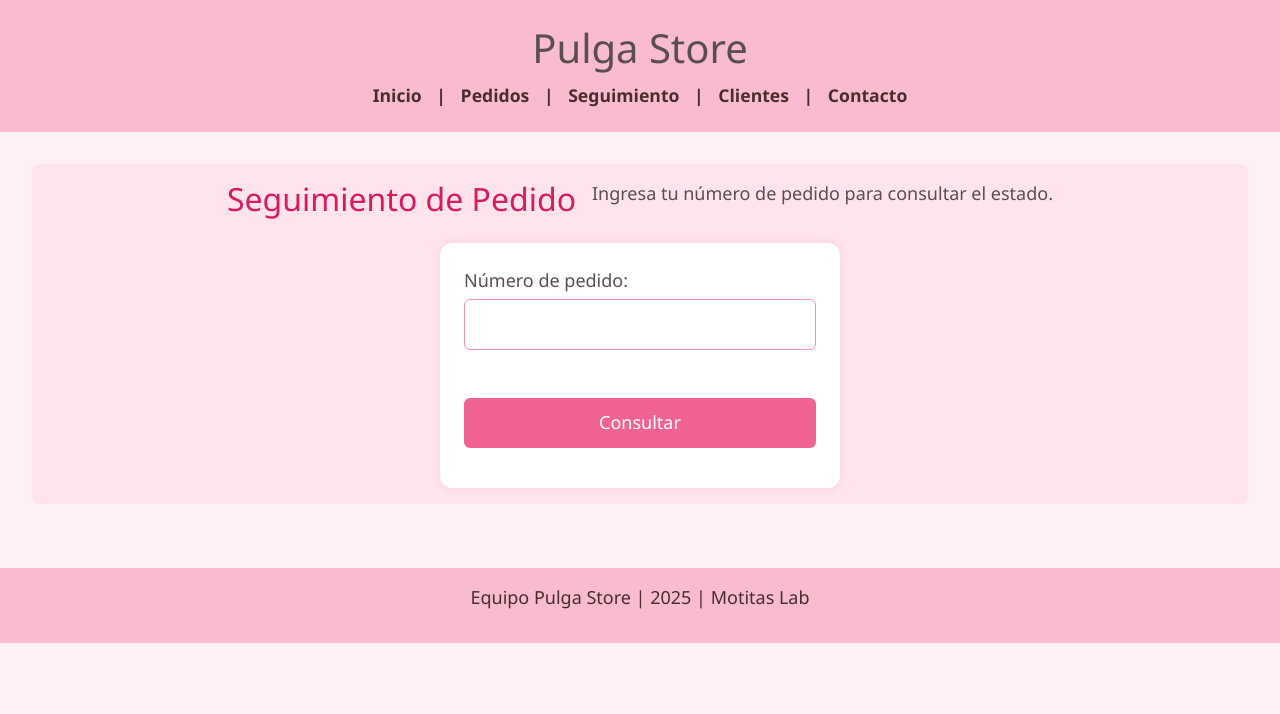
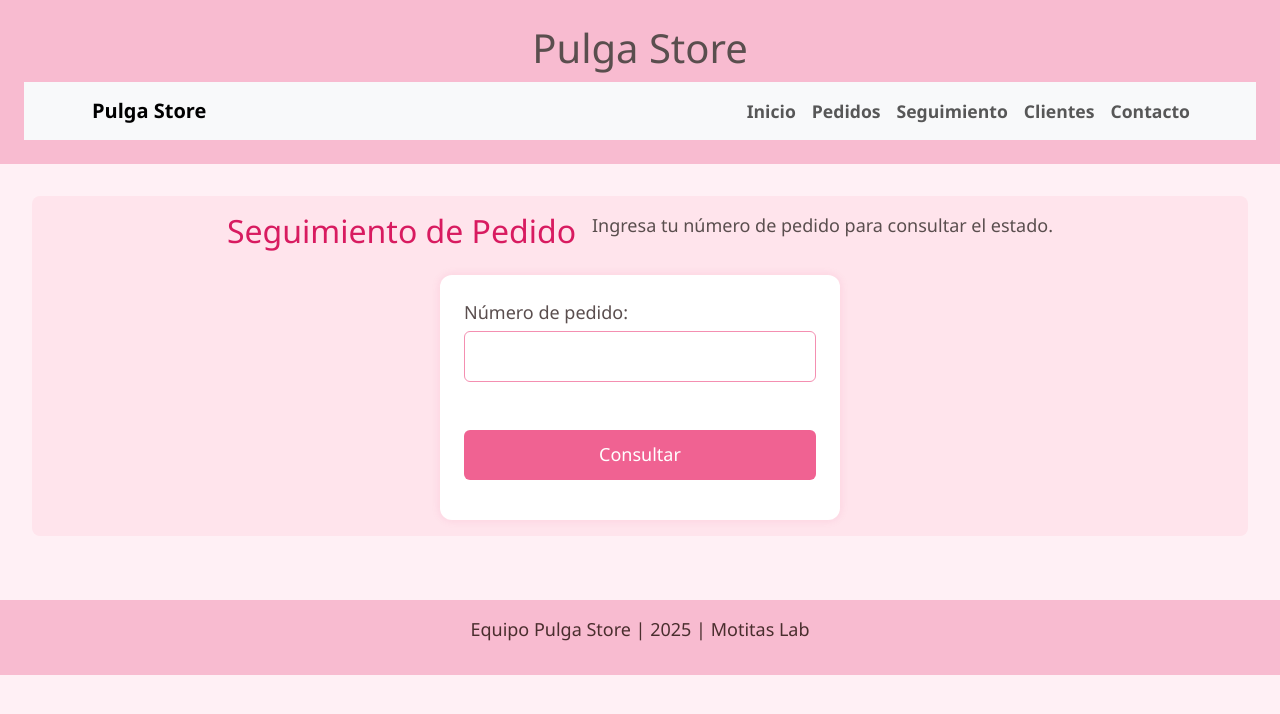
Before and after one commit to NoemiFagerstromLinck/PulgaStore, a plain HTML site: page seguimiento.html in a window 1280 px wide. Drawn offline with nearby package versions, Linux system fonts and the light colour scheme.

Commit message:
Mejoras visuales y funcionales: menú bootstrap unificado, tabla interactiva en pedidoscon DataTables, y ajustes finales de estilo en todas las páginas

```diff
--- a/seguimiento.html
+++ b/seguimiento.html
@@ -9,16 +9,29 @@
 </head>
 <body>
 
-  <header>
-    <h1>Pulga Store</h1>
-    <nav>
-      <a href="index.html">Inicio</a> |
-      <a href="pedidos.html">Pedidos</a> |
-      <a href="seguimiento.html">Seguimiento</a> |
-      <a href="clientes.html">Clientes</a> |
-      <a href="contacto.html">Contacto</a>
+    <header class="bg-pink text-center p-4">
+    <h1 class="mb-2">Pulga Store</h1>
+
+    <nav class="navbar navbar-expand-sm bg-light">
+        <div class="container">
+        <a class="navbar-brand fw-bold" href="index.html">Pulga Store</a>
+        <button class="navbar-toggler" type="button" data-bs-toggle="collapse" data-bs-target="#menuPulga">
+            <span class="navbar-toggler-icon"></span>
+        </button>
+
+        <div class="collapse navbar-collapse" id="menuPulga">
+            <ul class="navbar-nav ms-auto">
+            <li class="nav-item"><a class="nav-link" href="index.html">Inicio</a></li>
+            <li class="nav-item"><a class="nav-link" href="pedidos.html">Pedidos</a></li>
+            <li class="nav-item"><a class="nav-link" href="seguimiento.html">Seguimiento</a></li>
+            <li class="nav-item"><a class="nav-link" href="clientes.html">Clientes</a></li>
+            <li class="nav-item"><a class="nav-link" href="contacto.html">Contacto</a></li>
+            </ul>
+        </div>
+        </div>
     </nav>
-  </header>
+    </header>
+
 
   <main>
     <section>
```
Also changed, not shown: clientes.html (+22 -9 lines), contacto.html (+9 -5 lines), index.html (+8 -4 lines), pedidos.html (+50 -9 lines).
